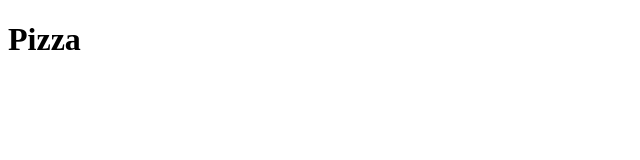
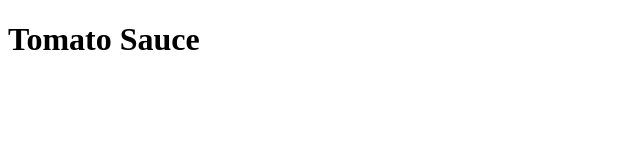
Before and after one commit to boredmangetspaid/odin-recipes, a plain HTML site: page recipes/tomatosauce.html in a window 1280 px wide. Shown: the whole page, without its empty margins (0-640 px from the left). Drawn offline with Linux system fonts and the light colour scheme.

Commit message:
fixed typos in recipes

```diff
--- a/recipes/tomatosauce.html
+++ b/recipes/tomatosauce.html
@@ -3,11 +3,11 @@
 
 <head>
     <meta charset="UTF-8">
-    <title>Pizza</title>
+    <title>Tomato Sauce</title>
 </head>
 
 <body>
-    <h1>Pizza</h1>
+    <h1>Tomato Sauce</h1>
 </body>
 
 </html>
```
Also changed, not shown: recipes/pizza.html (+2 -2 lines).
